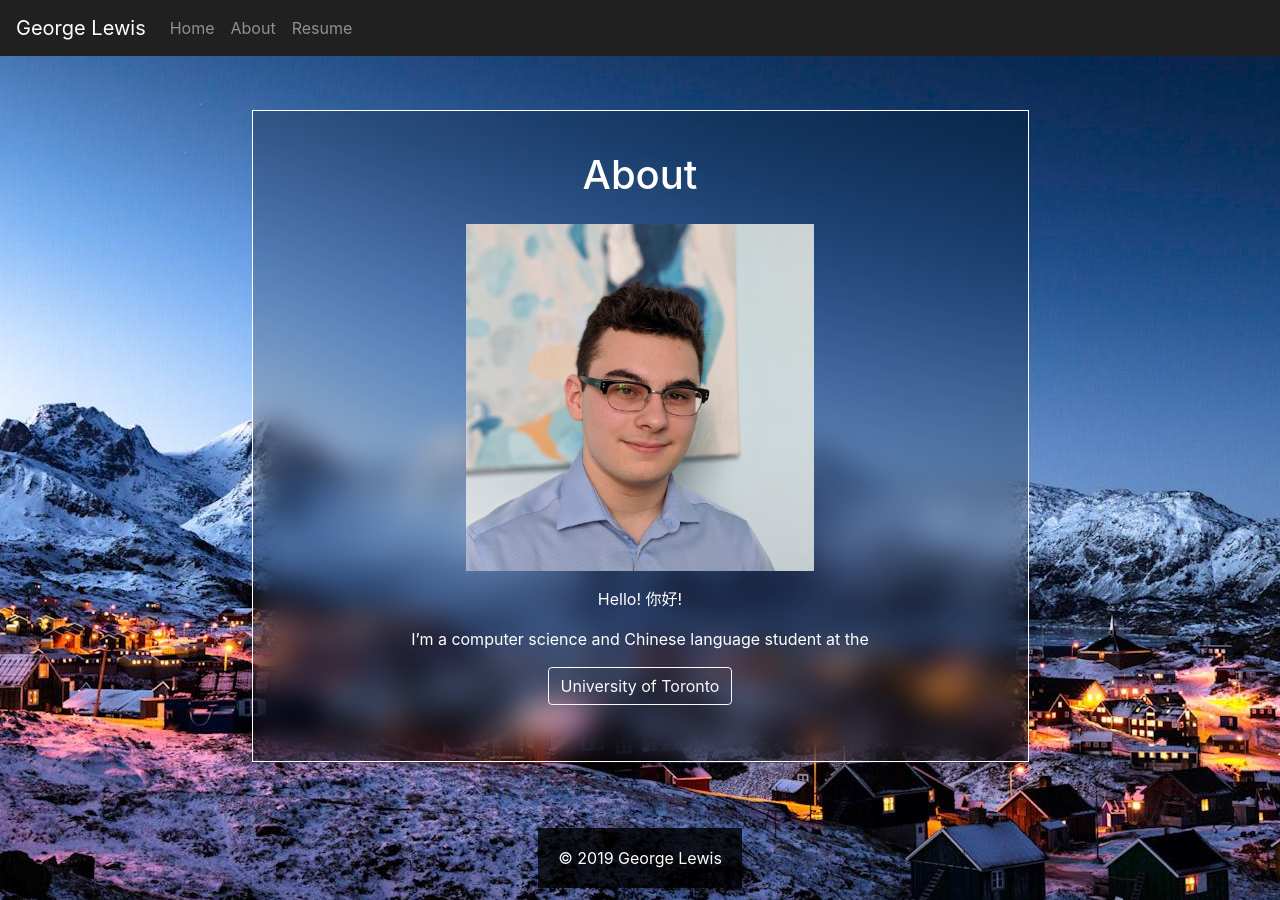
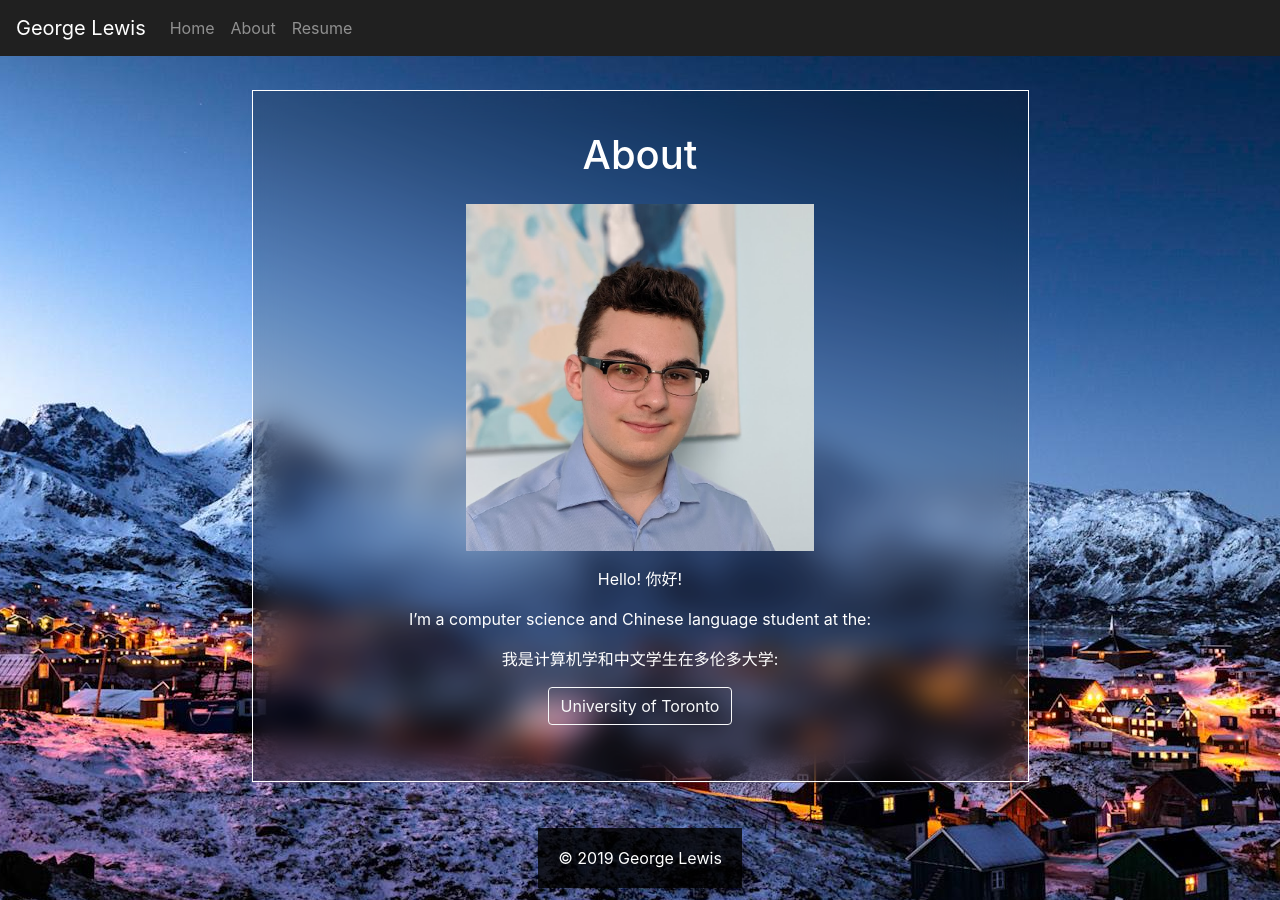
Before and after one commit to George-lewis/george-lewis.github.io, a Jekyll site: the page built from _pages/about.markdown, in a window 1280 px wide. Built offline with Jekyll 4.4.1, drawn with Linux system fonts in a browser that asks for light colours; some of the changed lines change nothing that is shown.

Commit message:
Add Chinese to about page

```diff
--- a/_pages/about.markdown
+++ b/_pages/about.markdown
@@ -9,6 +9,8 @@ order: 1
 
 Hello! 你好!
 
-I'm a computer science and Chinese language student at the
+I'm a computer science and Chinese language student at the:
+
+我是计算机学和中文学生在多伦多大学:
 
 <a class="btn btn-outline-light" href="https://www.utoronto.ca/">University of Toronto</a>
```
